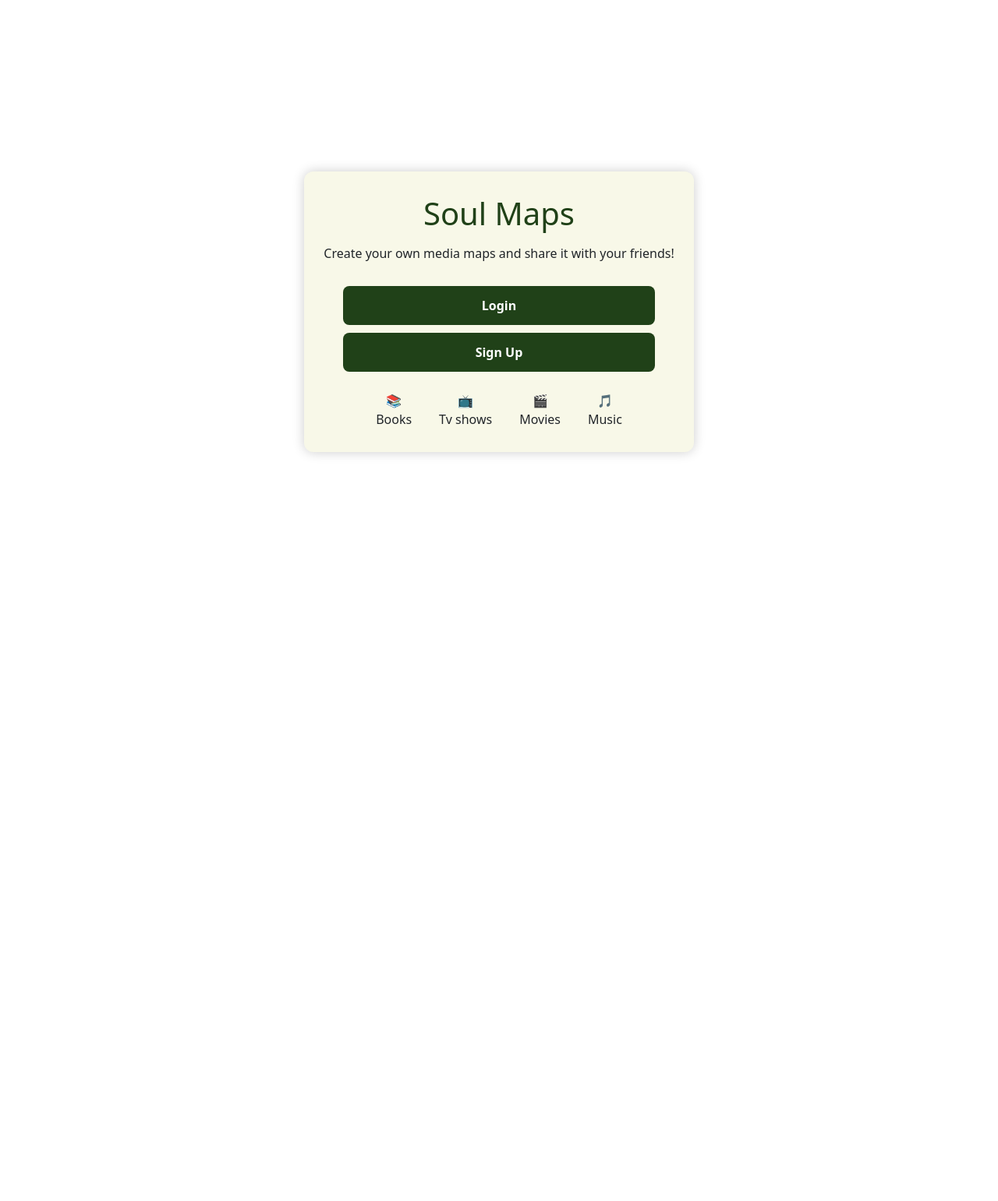
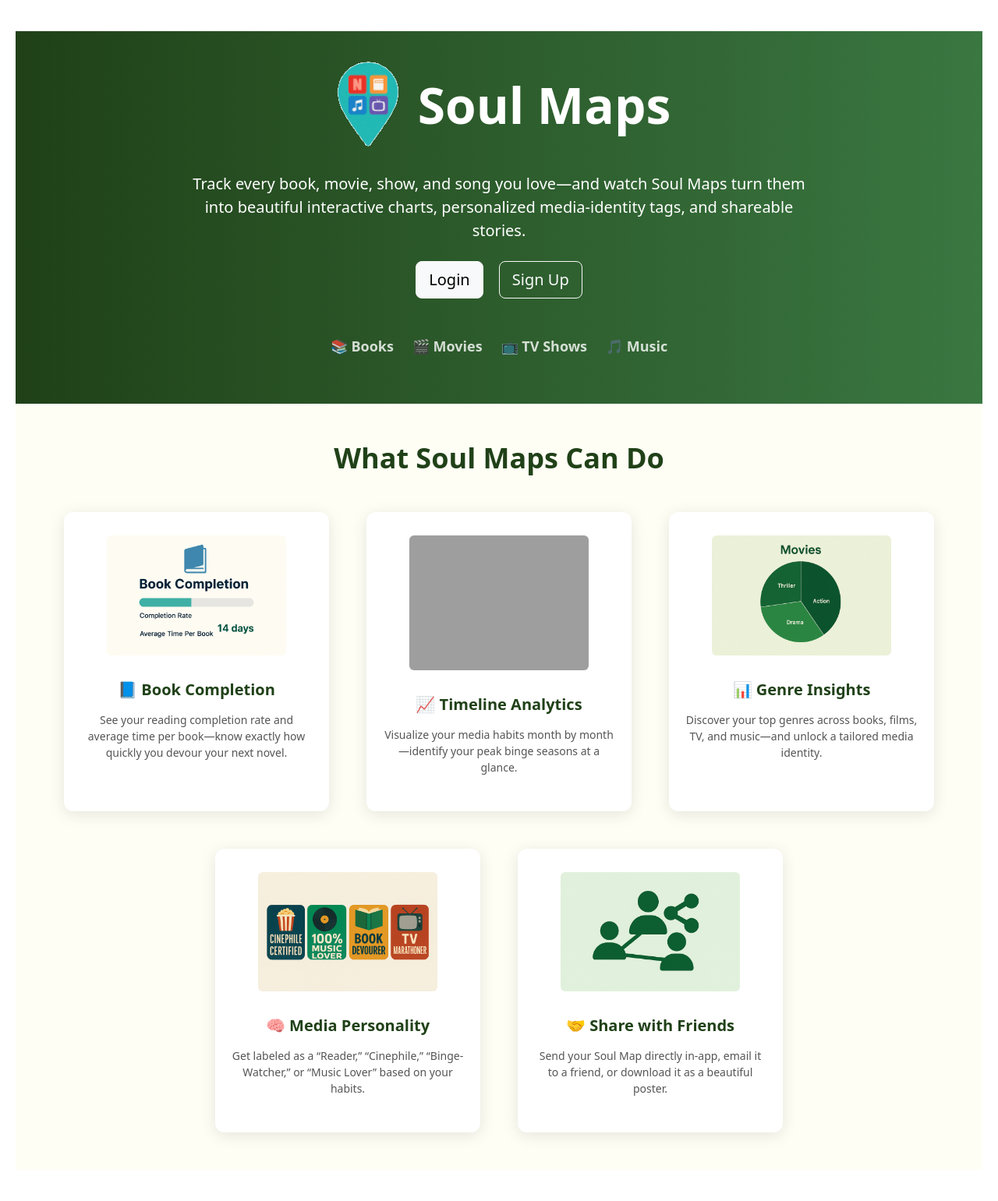
Before and after one commit to fudgeg/Group69-AgileWebProject, a Flask app: page / in a window 1280 px wide. Shown: the whole page at 78% size. Before the commit the page ends 585 px from the top, so only its background shows below. Run offline with Flask 3, Linux system fonts and the light colour scheme; grey boxes are pictures that could not be loaded.

Commit message:
Redesigned welcome page

```diff
--- a/app/static/css/styles.css
+++ b/app/static/css/styles.css
@@ -17,111 +17,90 @@ background-color: #ffffff;
 }
 
 /* ====================== WELCOME PAGE STYLES ====================== */
-.container {
-background-color: #efefe3;
-width: 90%;
-max-width: 600px;
-padding: 40px ;
-border-radius: 10px;
-text-align: center;
-box-shadow: 0 0 10px rgba(0,0,0,0.2);
-}
 
-.welcome-box {
-background-color: #f8f8e8;
-width: 500px;
-padding: 30px 25px;
-border-radius: 12px;
-box-shadow: 0 0 15px rgba(0, 0, 0, 0.2);
-text-align: center;
+
+body.welcome.center-page {
+  display: block !important;
+  height: auto !important;
 }
 
 
-.login-container {
-position: static;
-background-color: #f8f8e8;
-display: flex;
-align-items: center;
-justify-content: center;
-margin: 50px auto;
-border-radius: 12px;
-padding: 30px 25px;
-width: 40px;
-max-width: 1100px;
-box-shadow: 0 4px 12px rgba(0, 0, 0, 0.1);
+/* HERO SECTION */
+/* HERO SECTION */
+.hero-logo {
+  width: 100px;
+  height: auto;
 }
 
-.logo-section {
-flex: 1;
-display: flex;
-justify-content: center;
-align-items: center;
+/* Adjust spacing now that logo is present */
+.hero-inner .display-3 {
+  margin-top: 0.5rem;
 }
 
-/*Base logo*/
-.logo {
-max-width: 100%;
-font-weight: bold;
+/* rest of the CSS unchanged... */
+
+.welcome-hero {
+  background: linear-gradient(to right, #204118, #3a7741);
+  color: white;
+  padding: 25px 20px 60px;
+  text-align: center;
+}
+.hero-inner {
+  max-width: 800px;
+  margin: auto;
+}
+.icon-text {
+  font-size: 18px;
+  font-weight: bold;
+  color: rgba(255,255,255,0.8);
 }
 
-
-.title {
-font-size: 2.5rem;
-color: #204118;
+/* FEATURES SECTION */
+.feature-showcase {
+  background-color: #fefef5;
+}
+.section-title {
+  font-size: 2.25rem;
+  font-weight: bold;
+  color: #204118;
 }
 
-.subtitle {
-margin: 15px 0 25px;
-font-size: 1rem;
-font-weight: 500;
+/* Feature Cards */
+.feature-card {
+  background-color: #ffffff;
+  border-radius: 12px;
+  box-shadow: 0 4px 20px rgba(0,0,0,0.1);
+  padding: 30px 20px;
+  text-align: center;
+  display: flex;
+  flex-direction: column;
+  align-items: center;
 }
-
-.buttons .btn {
-background-color: #204118;
-color: white;
-padding: 12px;
-border-radius: 8px;
-text-decoration: none;
-font-weight: bold;
-margin: 5px;
+.feature-card img {
+  max-width: 230px;
+  height: auto;
 }
-
-.vertical-buttons {
-display: flex;
-flex-direction: column;
-align-items: center;
-width: 100%;
+.feature-card h5 {
+  margin-top: 16px;
+  font-weight: 600;
+  color: #204118;
 }
-
-.full-width-btn {
-width: 100%;
-max-width: 400px;
-padding: 14px;
-font-size: 1rem;
-border-radius: 12px;
-}
-
-
-.buttons .btn:hover {
-background-color: #356630;
-}
-
-.icons {
-display: flex;
-justify-content: center;
-gap: 35px;
-flex-wrap: wrap;
-margin-top: 20px;
-}
-
-.icon-text {
-text-align: center;
-font-size: 16px;
-line-height: 1.5;
+.feature-card p.small {
+  margin-top: 8px;
+  color: #555;
+  flex-grow: 1;
 }
 
 
 /* ====================== LOGIN & SIGN UP PAGE STYLES  ====================== */
+.center-page {
+  display: flex;
+  justify-content: center;
+  align-items: center;
+  height: 100vh;
+  background-color: #ffffff;
+  padding: 40px 20px;
+}
 .login-container {
   background-color: #efefe3;
   width: 90%;
@@ -134,6 +113,7 @@ line-height: 1.5;
   justify-content: center;
   gap: 30px;
   box-shadow: 0 0 10px rgba(0, 0, 0, 0.2);
+  flex-wrap: wrap
 }
 
 
@@ -155,7 +135,7 @@ line-height: 1.5;
   justify-content: center;
   width: 100%;
   max-width: 600px;
-  position: relative;
+  position: 100%;
 }
 
 
--- a/app/templates/base.html
+++ b/app/templates/base.html
@@ -18,7 +18,7 @@
       href="{{ url_for('static', filename='media/SoulMapsIcon.png') }}"
     />
   </head>
-  <body class="{% if hide_navbar %}center-page{% endif %}">
+ <body class="{% if hide_navbar %}center-page{% endif %} {% if is_welcome %}welcome{% endif %}"></body>
     {% if not hide_navbar %} {% include "navbar.html" %} {% endif %}
 
     <!-- Global Flash Messages -->
--- a/app/templates/welcome.html
+++ b/app/templates/welcome.html
@@ -1,25 +1,96 @@
-{% extends "base.html" %} {% set hide_navbar = true %} {% block title %}Welcome
+{% extends "base.html" %} {% set is_welcome = true %} {% set hide_navbar = true %} {% block title %}Welcome
 – Soul Maps{% endblock %} {% block content %}
-<div class="center-page">
-  <div class="welcome-box">
-    <h1 class="title">Soul Maps</h1>
-    <p class="subtitle">
-      Create your own media maps and share it with your friends!
+<!-- HERO SECTION -->
+<section class="welcome-hero">
+  <div class="hero-inner text-center">
+    <!-- Logo -->
+    <div class="hero-title d-flex align-items-center justify-content-center mb-4">
+  <img src="{{ url_for('static', filename='media/SoulMapsIcon.png') }}"
+       alt="Soul Maps Logo"
+       class="hero-logo me-3">
+  <h1 class="display-3 fw-bold mb-0">Soul Maps</h1>
+</div>
+
+    <p class="lead mt-3">
+      Track every book, movie, show, and song you love—and watch Soul Maps turn them into
+      beautiful interactive charts, personalized media‐identity tags, and shareable stories.
     </p>
+    <div class="mt-4">
+      <a href="{{ url_for('main.login') }}" class="btn btn-light btn-lg me-3">Login</a>
+      <a href="{{ url_for('main.signup') }}" class="btn btn-outline-light btn-lg">Sign Up</a>
+    </div>
+    <div class="mt-5 d-flex justify-content-center gap-4 flex-wrap">
+      <span class="icon-text">📚 Books</span>
+      <span class="icon-text">🎬 Movies</span>
+      <span class="icon-text">📺 TV Shows</span>
+      <span class="icon-text">🎵 Music</span>
+    </div>
+  </div>
+</section>
 
-    <div class="buttons vertical-buttons">
-      <a href="{{ url_for('main.login') }}" class="btn full-width-btn">Login</a>
-      <a href="{{ url_for('main.signup') }}" class="btn full-width-btn"
-        >Sign Up</a
-      >
-    </div>
-
-    <div class="icons">
-      <div class="icon-text">📚<br />Books</div>
-      <div class="icon-text">📺<br />Tv shows</div>
-      <div class="icon-text">🎬<br />Movies</div>
-      <div class="icon-text">🎵<br />Music</div>
+<!-- FEATURES SECTION -->
+<section class="feature-showcase py-5">
+  <div class="container">
+    <h2 class="section-title text-center mb-5">What Soul Maps Can Do</h2>
+    <div class="row g-5 justify-content-center">
+      <!-- 1. Book Completion -->
+      <div class="col-12 col-md-6 col-lg-4">
+        <div class="feature-card h-100">
+          <img src="{{ url_for('static', filename='media/book-completion-preview.png') }}"
+               alt="Book Completion" class="img-fluid mb-3 rounded">
+          <h5>📘 Book Completion</h5>
+          <p class="small">
+            See your reading completion rate and average time per book—know exactly how quickly
+            you devour your next novel.
+          </p>
+        </div>
+      </div>
+      <!-- 2. Timeline Analytics -->
+      <div class="col-12 col-md-6 col-lg-4">
+        <div class="feature-card h-100">
+          <img src="{{ url_for('static', filename='media/timeline-preview.png') }}"
+               alt="Timeline Analytics" class="img-fluid mb-3 rounded">
+          <h5>📈 Timeline Analytics</h5>
+          <p class="small">
+            Visualize your media habits month by month—identify your peak binge seasons at a glance.
+          </p>
+        </div>
+      </div>
+      <!-- 3. Genre Insights -->
+      <div class="col-12 col-md-6 col-lg-4">
+        <div class="feature-card h-100">
+          <img src="{{ url_for('static', filename='media/genre-insights-preview.png') }}"
+               alt="Genre Insights" class="img-fluid mb-3 rounded">
+          <h5>📊 Genre Insights</h5>
+          <p class="small">
+            Discover your top genres across books, films, TV, and music—and unlock a tailored media identity.
+          </p>
+        </div>
+      </div>
+      <!-- 4. Media Personality -->
+      <div class="col-12 col-md-6 col-lg-4">
+        <div class="feature-card h-100">
+          <img src="{{ url_for('static', filename='media/media-personality-preview.png') }}"
+               alt="Media Personality" class="img-fluid mb-3 rounded">
+          <h5>🧠 Media Personality</h5>
+          <p class="small">
+            Get labeled as a “Reader,” “Cinephile,” “Binge-Watcher,” or “Music Lover” based on your habits.
+          </p>
+        </div>
+      </div>
+      <!-- 5. Share with Friends -->
+      <div class="col-12 col-md-6 col-lg-4">
+        <div class="feature-card h-100">
+          <img src="{{ url_for('static', filename='media/share-preview.png') }}"
+               alt="Share with Friends" class="img-fluid mb-3 rounded">
+          <h5>🤝 Share with Friends</h5>
+          <p class="small">
+            Send your Soul Map directly in-app, email it to a friend, or download it as a beautiful poster.
+          </p>
+        </div>
+      </div>
     </div>
   </div>
 </div>
+</section>
 {% endblock %}
```
Also changed, not shown: app/static/media/book-completion-preview.png (added), app/static/media/genre-insights-preview.png (added), app/static/media/media-personality-preview.png (added), app/static/media/share-preview.png (added), 2 other files.
